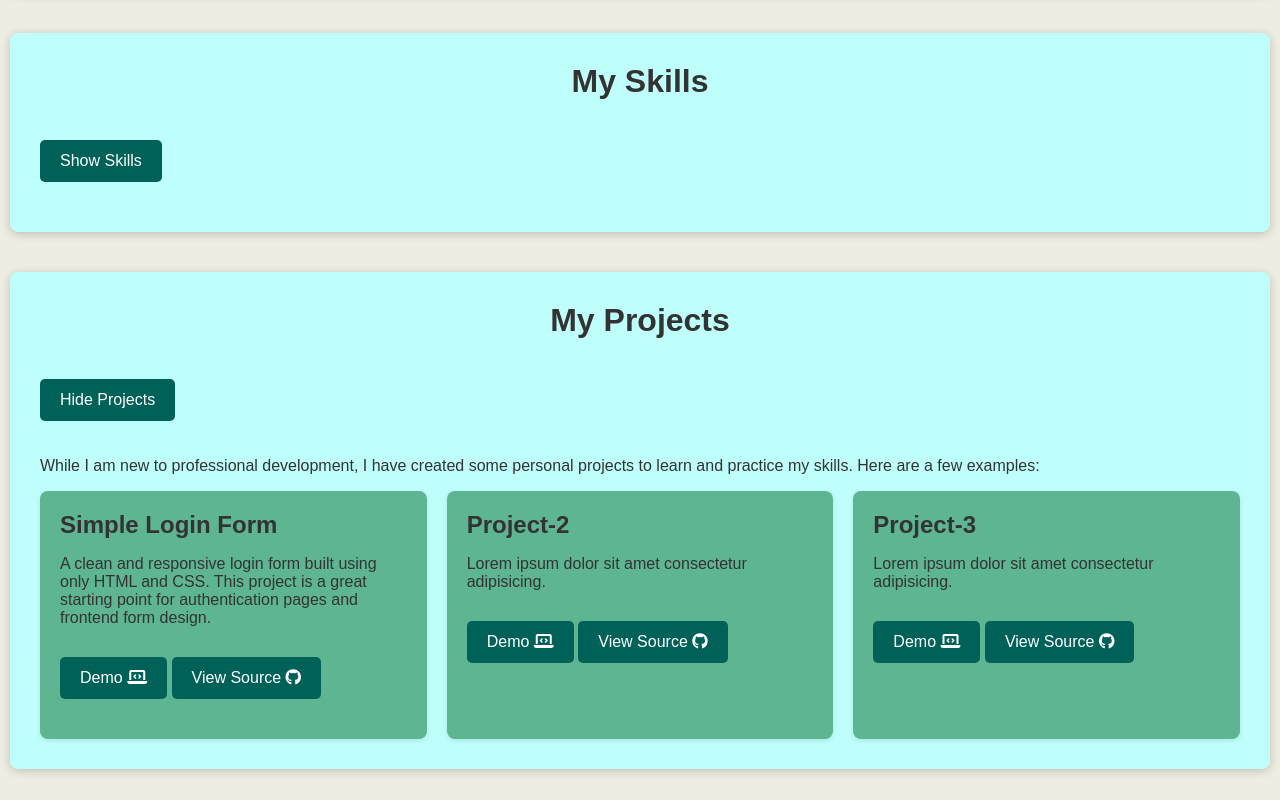
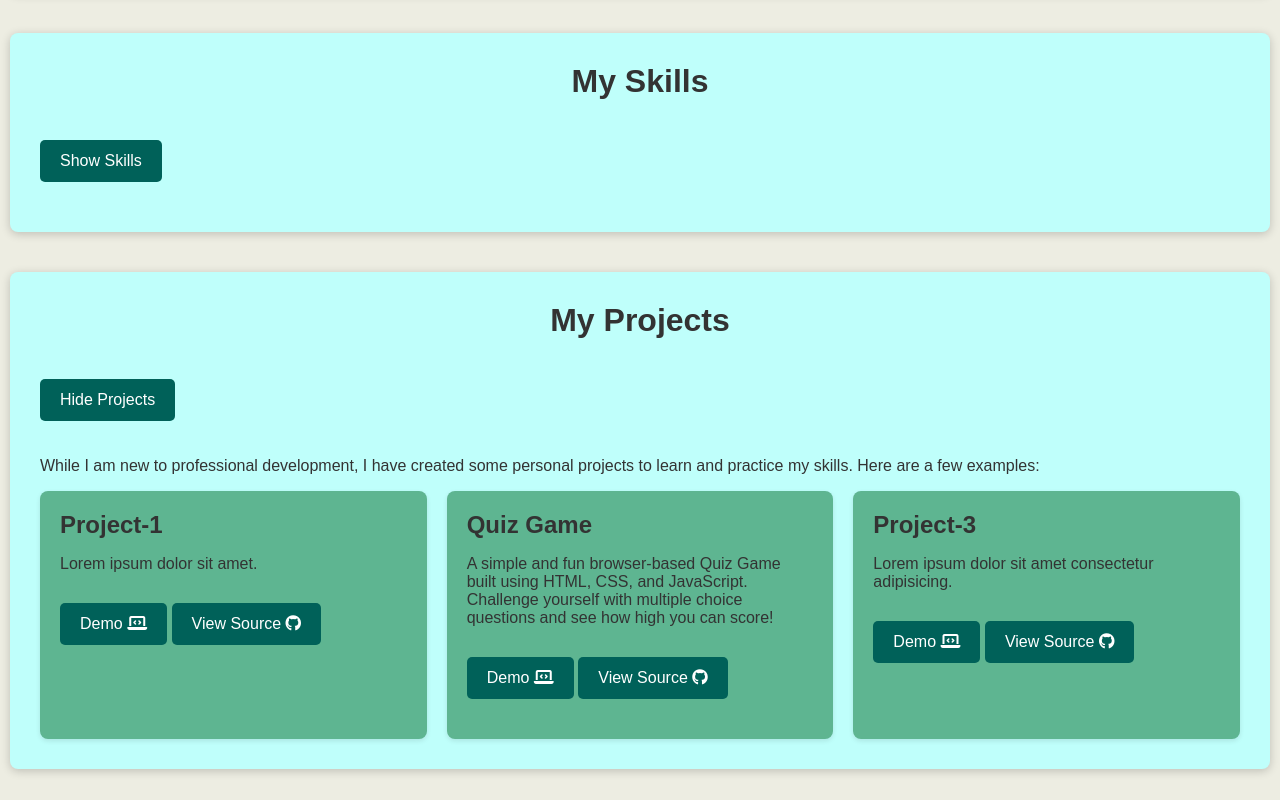
Before and after one commit to Chaitanya10000000000/personal-portfolio, a plain HTML site: page index.html in a window 1280 px wide. Both pictures are taken after a click on the button "Show Projects". Shown: the part 402-1202 px from the top of the page. Drawn offline with nearby package versions, Linux system fonts and the light colour scheme.

Commit message:
added new projects

```diff
--- a/index.html
+++ b/index.html
@@ -64,22 +64,29 @@
             <p>While I am new to professional development, I have created some personal projects to learn and practice my skills. Here are a few examples:</p>
             <div class="content">
                 <div>
-                    <h3>Simple Login Form</h3>
-                    <p>A clean and responsive login form built using only HTML and CSS. This project is a great starting point for authentication pages and frontend form design.</p>
-                    <button id="Demo" onclick="document.location='https://chaitanya10000000000.github.io/Login-Form/'">  Demo  <i class="fa-solid fa-laptop-code"></i>
+                    <h3>Project-1</h3>
+                    <p>Lorem ipsum dolor sit amet.</p>
+
+                    <button id="Demo">  Demo  <i class="fa-solid fa-laptop-code"></i>
                     </button>
-                    <button id="Source" onclick="document.location='https://github.com/Chaitanya10000000000/Login-Form'">  View Source  <i class="fa-brands fa-github"></i></button>
+
+                    <button id="Source" >  View Source  <i class="fa-brands fa-github"></i></button>
                 </div>
                 <div>
-                    <h3>Project-2</h3>
-                    <p>Lorem ipsum dolor sit amet consectetur adipisicing.</p>
-                    <button id="Demo"> Demo  <i class="fa-solid fa-laptop-code"></i></button>
-                    <button id="Source">View Source <i class="fa-brands fa-github"></i></button>
+                    <h3> Quiz Game</h3>
+                    <p>A simple and fun browser-based Quiz Game built using HTML, CSS, and JavaScript. Challenge yourself with multiple choice questions and see how high you can score!</p>
+
+                    <button id="Demo" onclick="document.location=`https://chaitanya10000000000.github.io/Quiz-Game/`"> Demo  <i class="fa-solid fa-laptop-code"></i></button>
+
+                    <button id="Source" onclick="document.location=`https://github.com/Chaitanya10000000000/Quiz-Game`">View Source <i class="fa-brands fa-github">
+                    </i></button>
                 </div>
                 <div>
                     <h3>Project-3</h3>
                     <p>Lorem ipsum dolor sit amet consectetur adipisicing.</p>
+
                     <button id="Demo"> Demo  <i class="fa-solid fa-laptop-code"></i></button>
+
                     <button id="Source">View Source <i class="fa-brands fa-github"></i></button>
                 </div>
             </div>
```
